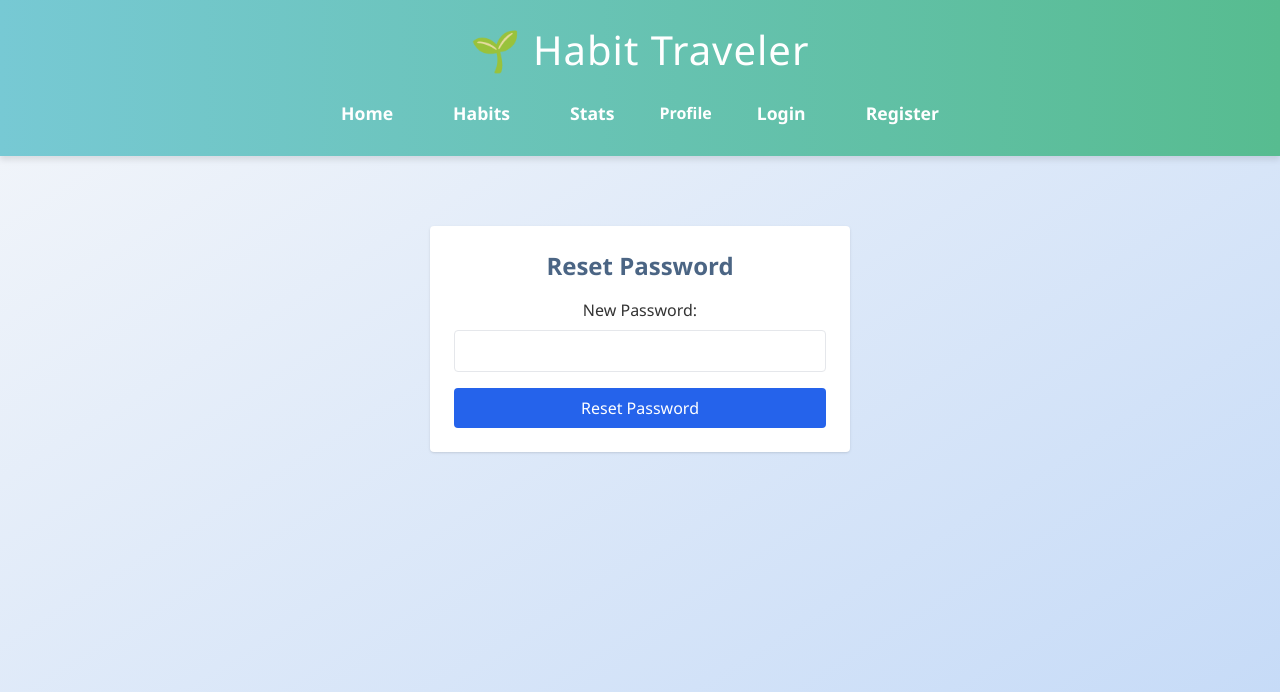
After one commit to VINCENTLIM716/MINI-IT-3-10, a Flask app: page /reset_password in a window 1280 px wide. The commit adds this page. Shown: the top 692 px of the page. Run offline with Flask 3, Linux system fonts and the light colour scheme; some libraries are stand-ins or nearby versions.

Commit message:
update reset password function

```diff
--- a/app.py
+++ b/app.py
@@ -112,6 +112,61 @@ def login():
             return redirect(url_for('login'))
 
     return render_template('login.html')
+
+@app.route('/forgot_password', methods=['GET', 'POST'])
+def forgot_password():
+    if request.method == 'POST':
+        email = request.form['email']
+        user = User.query.filter_by(email=email).first()
+
+        if user:
+            otp = random.randint(100000, 999999)
+            session['reset_otp'] = otp
+            session['reset_email'] = email
+
+            msg = Message('Password Reset OTP', recipients=[email])
+            msg.body = f'Your OTP to reset your password is: {otp}'
+            try:
+                mail.send(msg)
+                flash('OTP sent to your email.')
+                return redirect(url_for('reset_password_verify'))
+            except Exception as e:
+                flash(f"Failed to send OTP: {str(e)}")
+        else:
+            flash('No account with that email.')
+    return render_template('forgot_password.html')
+
+@app.route('/reset_password_verify', methods=['GET', 'POST'])
+def reset_password_verify():
+    if request.method == 'POST':
+        entered_otp = request.form['otp']
+        if int(entered_otp) == session.get('reset_otp'):
+            flash("OTP verified. Please set your new password.")
+            return redirect(url_for('reset_password'))
+        else:
+            flash("Invalid OTP.")
+    return render_template('reset_password_verify.html')
+
+@app.route('/reset_password', methods=['GET', 'POST'])
+def reset_password():
+    if request.method == 'POST':
+        new_password = request.form['new_password']
+        hashed = generate_password_hash(new_password)
+
+        email = session.get('reset_email')
+        user = User.query.filter_by(email=email).first()
+        if user:
+            user.password = hashed
+            db.session.commit()
+            flash("Password reset successful. You can now log in.")
+            session.pop('reset_email', None)
+            session.pop('reset_otp', None)
+            return redirect(url_for('login'))
+        else:
+            flash("Error resetting password.")
+
+    return render_template('reset_password.html')
+
 
 @app.route('/logout')
 def logout():
--- a/templates/login.html
+++ b/templates/login.html
@@ -26,6 +26,11 @@
         <button type="submit">Login</button>
     </form>
 
+    <!-- Forgot password link -->
+    <div class="extra-link">
+        <a href="{{ url_for('forgot_password') }}">Forgot your password?</a>
+    </div>
+
     <div class="extra-link">
         Don't have an account? <a href="{{ url_for('register') }}">Register</a>
     </div>
--- /dev/null
+++ b/templates/reset_password.html
@@ -0,0 +1,25 @@
+<!-- templates/reset_password.html -->
+{% extends 'base.html' %}
+{% block content %}
+  <div class="max-w-md mx-auto mt-10 p-6 bg-white rounded shadow">
+    <h2 class="text-2xl font-bold mb-4">Reset Password</h2>
+    {% with messages = get_flashed_messages() %}
+      {% if messages %}
+        <ul class="mb-4 text-red-600">
+          {% for msg in messages %}
+            <li>{{ msg }}</li>
+          {% endfor %}
+        </ul>
+      {% endif %}
+    {% endwith %}
+    <form method="post">
+      <label for="new_password" class="block mb-2">New Password:</label>
+      <input id="new_password" name="new_password" type="password" required
+             class="w-full p-2 border rounded mb-4" />
+      <button type="submit"
+              class="w-full py-2 rounded bg-blue-600 text-white hover:bg-blue-700">
+        Reset Password
+      </button>
+    </form>
+  </div>
+{% endblock %}
```
Also changed, not shown: templates/forgot_password.html (added, +25 -0 lines), templates/reset_password_verify.html (added, +25 -0 lines), instance/users.db.
